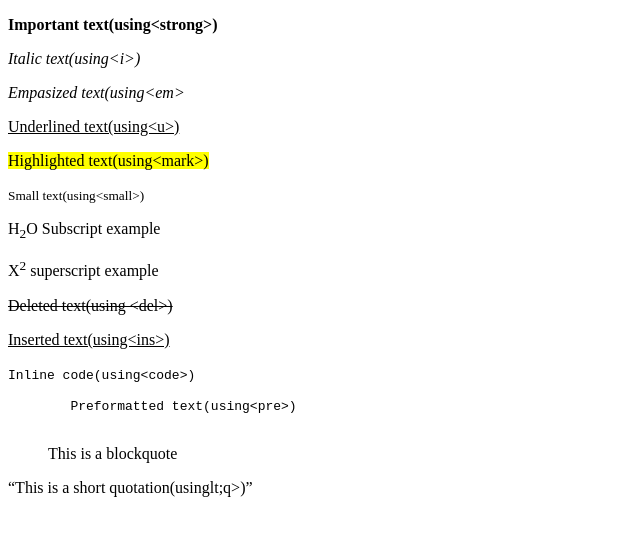
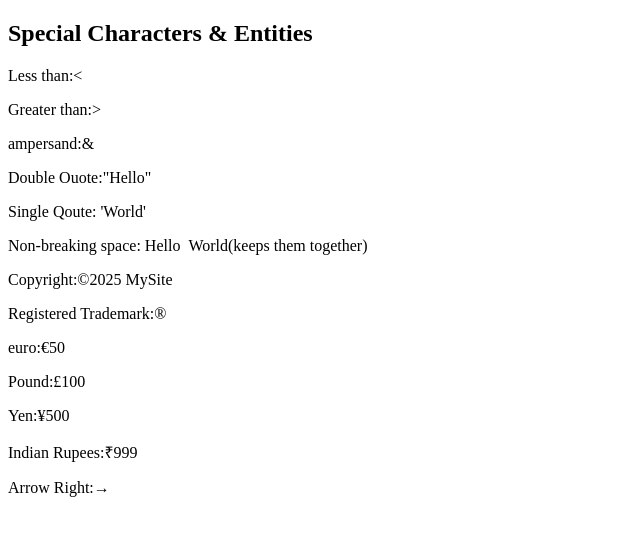
Before and after one commit to aaliaidris80/HTML-CSE11, a plain HTML site: page Web-Assignment/textformatting.html in a window 1280 px wide. Shown: the whole page, without its empty margins (0-640 px from the left). Drawn offline with Linux system fonts and the light colour scheme.

Commit message:
claasswork day2

```diff
--- a/Web-Assignment/textformatting.html
+++ b/Web-Assignment/textformatting.html
@@ -25,7 +25,7 @@
         <sub>2</sub>O. --
         <del>deleted text</del>--
          -->
-        <p><strong>Important text(using&lt;strong&gt;)</strong></p>
+    <!-- <p><strong>Important text(using&lt;strong&gt;)</strong></p>
         <p><i>Italic text(using&lt;i&gt;)</i></p>
         <p><em> Empasized text(using&lt;em&gt;</em></p>
         <p><u>Underlined text(using&lt;u&gt;)</u></p>
@@ -44,6 +44,21 @@
         This is a blockquote
      </blockquote></p>
      <p><q>This is a short quotation(usinglt;q&gt;)</q></p>
-
+      -->
+     <h2>Special Characters & Entities</h2>
+     <p> Less than:&lt;</p>
+     <p>Greater than:&gt;</p>
+     <p>ampersand:&amp;</p>
+     <p>Double Ouote:&quot;Hello&quot;</p>
+     <p>Single Qoute: &apos;World&apos;</p>
+     <p>Non-breaking space: Hello &nbsp;World(keeps them together)
+     </p>
+     <p>Copyright:&copy;2025 MySite</p>
+     <p>Registered Trademark:&reg;</p>
+     <p>euro:&euro;50</p>
+     <p>Pound:&pound;100</p>
+     <p>Yen:&yen;500</p>
+     <p>Indian Rupees:&#8377;999</p>
+     <p>Arrow Right:&rarr;</p>
 </body>
 </html>
```
